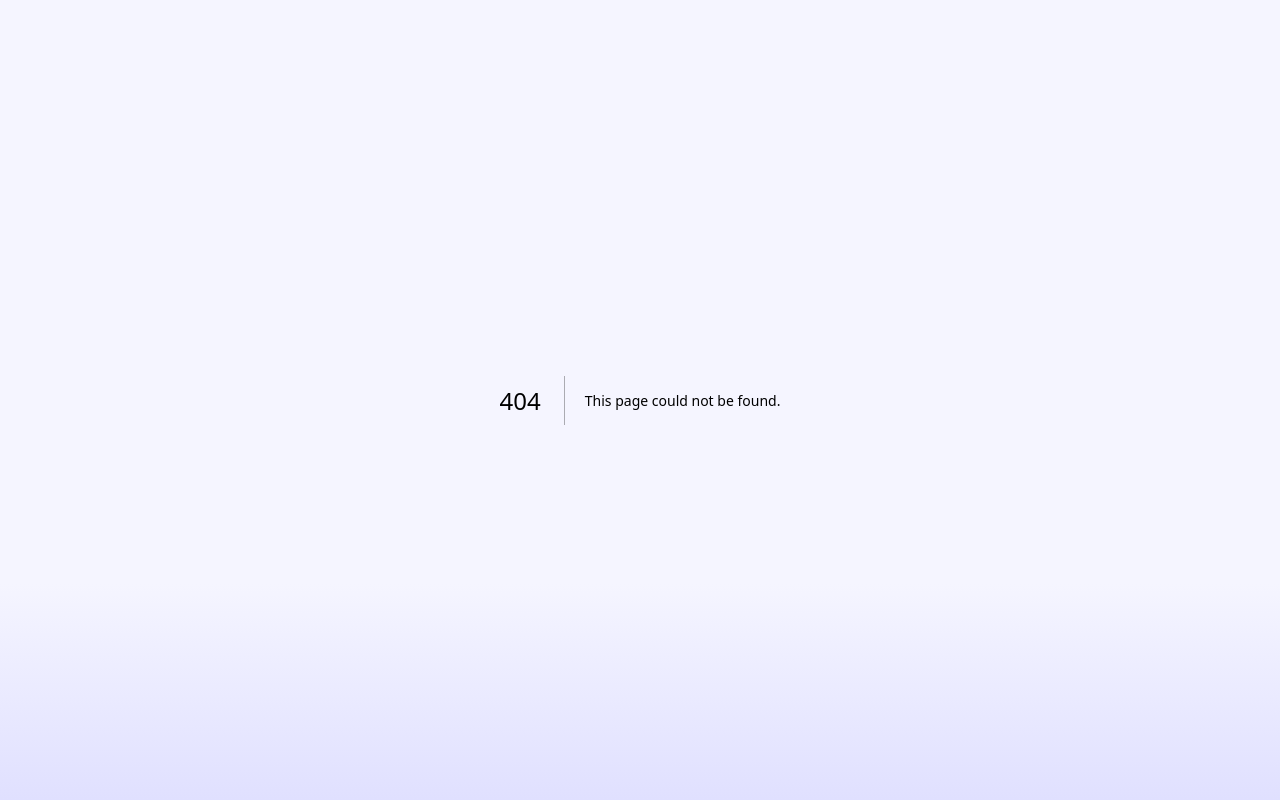
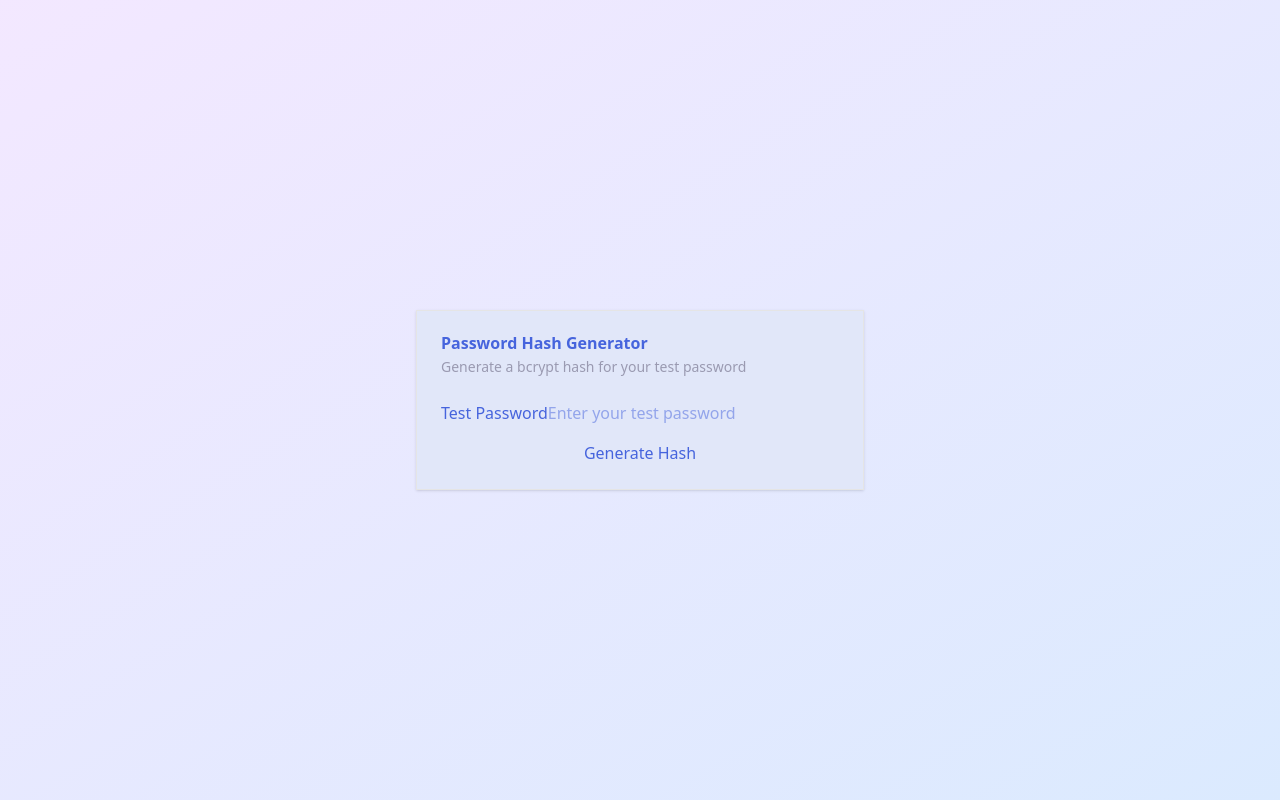
Before and after one commit to ChamuMutezva/mood-tracking-app, a Next.js app: page /generate-hash in a window 1280 px wide. Before the commit this address had no page. Built offline with nearby package versions, Linux system fonts and the light colour scheme; a web font is replaced by a local one.

Commit message:
feat: login auth trial

```diff
--- a/package.json
+++ b/package.json
@@ -16,6 +16,7 @@
         "@radix-ui/react-navigation-menu": "^1.2.13",
         "@radix-ui/react-progress": "^1.1.7",
         "@radix-ui/react-separator": "^1.1.7",
+        "bcryptjs": "^3.0.2",
         "chart.js": "^4.5.0",
         "class-variance-authority": "^0.7.1",
         "clsx": "^2.1.1",
--- /dev/null
+++ b/src/app/generate-hash/page.tsx
@@ -0,0 +1,88 @@
+"use client";
+
+import { useState } from "react";
+import bcrypt from "bcryptjs";
+import { Field, Label, Input, Button } from "@headlessui/react";
+import {
+    Card,
+    CardContent,
+    CardDescription,
+    CardHeader,
+    CardTitle,
+} from "@/components/ui/card";
+
+export default function GenerateHashPage() {
+    const [password, setPassword] = useState("");
+    const [hash, setHash] = useState("");
+    const [isGenerating, setIsGenerating] = useState(false);
+
+    const generateHash = async () => {
+        if (!password) return;
+
+        setIsGenerating(true);
+        try {
+            const saltRounds = 10;
+            const hashedPassword = await bcrypt.hash(password, saltRounds);
+            setHash(hashedPassword);
+        } catch (error) {
+            console.error("Error generating hash:", error);
+        } finally {
+            setIsGenerating(false);
+        }
+    };
+
+    const copyToClipboard = () => {
+        navigator.clipboard.writeText(hash);
+    };
+
+    return (
+        <div className="min-h-screen bg-gradient-to-br from-purple-100 to-blue-100 flex items-center justify-center p-4">
+            <Card className="w-full max-w-md">
+                <CardHeader>
+                    <CardTitle>Password Hash Generator</CardTitle>
+                    <CardDescription>
+                        Generate a bcrypt hash for your test password
+                    </CardDescription>
+                </CardHeader>
+                <CardContent className="space-y-4">
+                    <div>
+                        <Field>
+                            <Label htmlFor="password">Test Password</Label>
+                            <Input
+                                id="password"
+                                type="password"
+                                value={password}
+                                onChange={(e) => setPassword(e.target.value)}
+                                placeholder="Enter your test password"
+                            />
+                        </Field>
+                    </div>
+
+                    <Button
+                        onClick={generateHash}
+                        disabled={!password || isGenerating}
+                        className="w-full"
+                    >
+                        {isGenerating ? "Generating..." : "Generate Hash"}
+                    </Button>
+
+                    {hash && (
+                        <div className="space-y-2">
+                            <Field>
+                                <Label>Generated Hash:</Label>
+                                <div className="p-3 bg-gray-100 rounded border text-sm font-mono break-all">
+                                    {hash}
+                                </div>
+                                <Button onClick={copyToClipboard}>Copy Hash</Button>
+                                <p className="text-sm text-gray-600">
+                                    Copy this hash and update your database user
+                                    record with it.
+                                </p>
+                            </Field>
+                        </div>
+                    )}
+                </CardContent>
+            </Card>
+        </div>
+    );
+}
--- a/src/app/login/page.tsx
+++ b/src/app/login/page.tsx
@@ -1,6 +1,8 @@
 import Link from "next/link";
 import { Field, Label, Input, Button } from "@headlessui/react";
 import Image from "next/image";
+import { redirect } from "next/navigation";
+import { validateUser } from "@/lib/auth";
 
 async function handleLogin(formData: FormData) {
     "use server";
@@ -29,13 +31,24 @@ async function handleLogin(formData: FormData) {
         return;
     }
 
-    console.log("Login attempt:", { email, password: "***" });
+    try {
+        const user = await validateUser(email, password);
 
-    // TODO: Add actual authentication logic here
-    // For now, just log the attempt
+        if (!user) {
+            console.log("Invalid credentials for:", email);
+            // In production, you'd want to show this error to the user
+            return;
+        }
 
-    // Redirect to dashboard after successful login (when implemented)
-    // redirect("/dashboard")
+        console.log("Login successful for user:", user.email);
+
+        // Redirect to main page after successful login
+        redirect("/");
+    } catch (error) {
+        console.error("Login error:", error);
+        // In production, show generic error message to user
+        return;
+    }
 }
 
 export default function LoginPage() {
@@ -46,7 +59,7 @@ export default function LoginPage() {
                 <div className="flex items-center justify-center gap-2 mb-4">
                     <Image
                         src="/assets/images/logo.svg"
-                        alt=""
+                        alt="Mood tracking system"
                         width={178}
                         height={40}
                         priority
--- /dev/null
+++ b/src/lib/auth.ts
@@ -0,0 +1,77 @@
+import { neon } from "@neondatabase/serverless";
+import bcrypt from "bcryptjs";
+
+const sql = neon(process.env.DATABASE_URL!);
+
+export interface User {
+    id: number;
+    email: string;
+    name: string;
+    created_at: string;
+}
+
+export async function validateUser(
+    email: string,
+    password: string
+): Promise<User | null> {
+    try {
+        // Find user by email
+        const users = await sql`
+      SELECT id, email, name, password_hash, created_at
+      FROM users
+      WHERE email = ${email}
+      LIMIT 1
+    `;
+
+        if (users.length === 0) {
+            return null; // User not found
+        }
+
+        const user = users[0];
+
+        // Verify password
+        const isValidPassword = await bcrypt.compare(
+            password,
+            user.password_hash
+        );
+
+        if (!isValidPassword) {
+            return null; // Invalid password
+        }
+
+        // Return user without password hash
+        return {
+            id: user.id,
+            email: user.email,
+            name: user.name,
+            created_at: user.created_at,
+        };
+    } catch (error) {
+        console.error("Database error during login:", error);
+        return null;
+    }
+}
+
+export async function createUser(
+    email: string,
+    password: string,
+    name: string
+): Promise<User | null> {
+    try {
+        // Hash password
+        const saltRounds = 12;
+        const password_hash = await bcrypt.hash(password, saltRounds);
+
+        // Insert user
+        const users = await sql`
+      INSERT INTO users (email, password_hash, name, created_at)
+      VALUES (${email}, ${password_hash}, ${name}, NOW())
+      RETURNING id, email, name, created_at
+    `;
+
+        return users[0] as User;
+    } catch (error) {
+        console.error("Database error during user creation:", error);
+        return null;
+    }
+}
--- /dev/null
+++ b/src/scripts/generate-password-hash.ts
@@ -0,0 +1,23 @@
+import bcrypt from "bcryptjs"
+
+// Change this to whatever password you want to use for testing
+const testPassword = "test123"
+
+async function generateHash() {
+  try {
+    const saltRounds = 12
+    const hashedPassword = await bcrypt.hash(testPassword, saltRounds)
+
+    console.log("=== Password Hash Generator ===")
+    console.log("Original password:", testPassword)
+    console.log("Hashed password:", hashedPassword)
+    console.log("\nCopy the hashed password above and update your database record.")
+    console.log(
+      "UPDATE users SET password_hash = '" + hashedPassword + "' WHERE email = 'lisa@mail.com';",
+    )
+  } catch (error) {
+    console.error("Error generating hash:", error)
+  }
+}
+
+generateHash()
```
Also changed, not shown: 1 other file (tests, documents, lock files or other folders).
